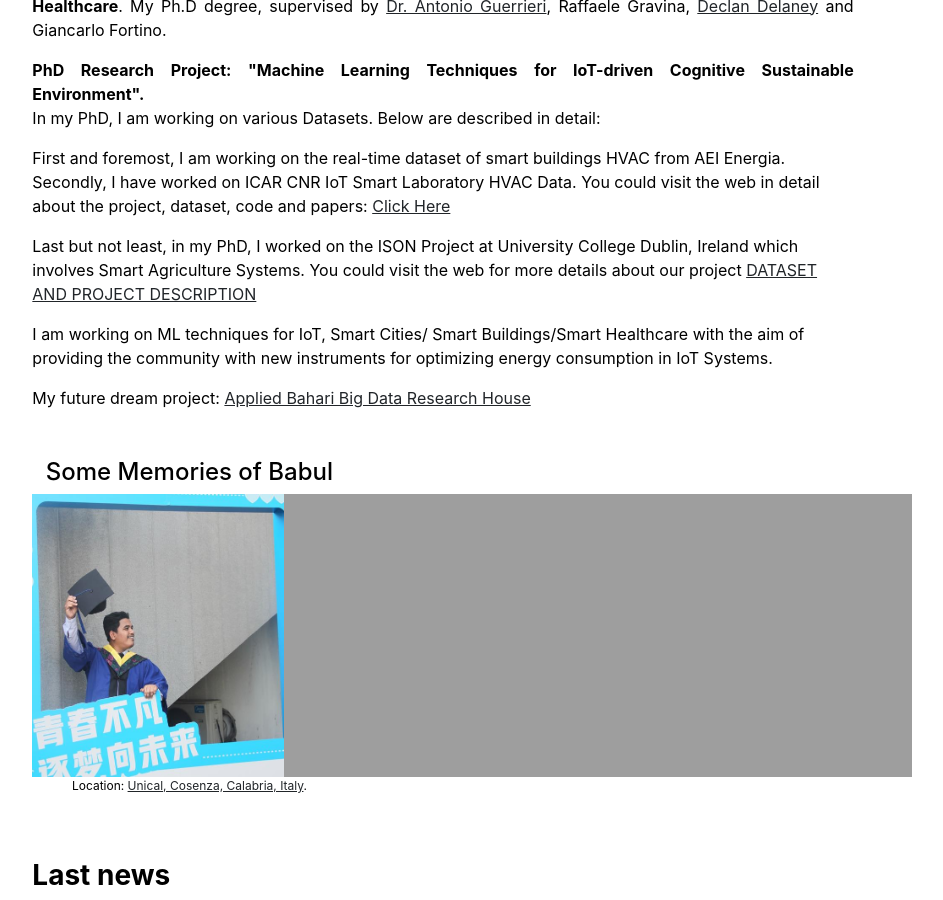
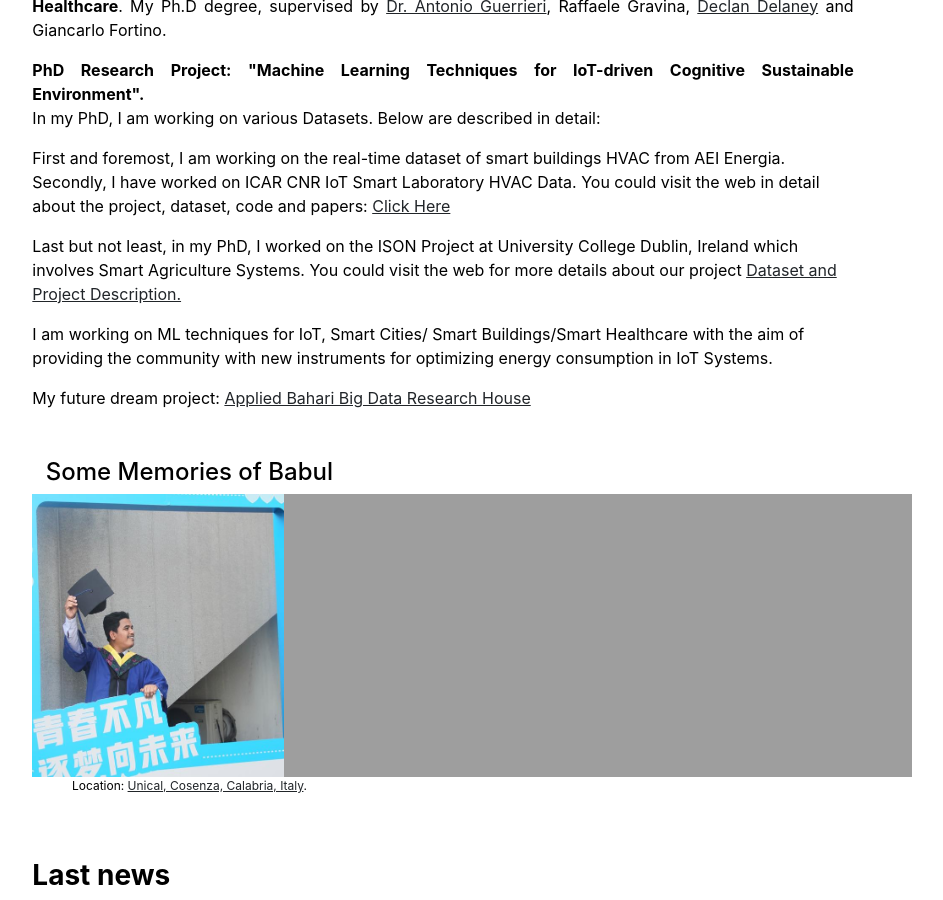
Before and after one commit to babulcseian/babulcseian.github.io, a Jekyll site: the page built from index.md, in a window 1280 px wide and 900 px high, scrolled down 509 px. Shown: the whole window, without its empty margins (197-1140 px from the left). Built offline with Jekyll 4.4.1, drawn with Linux system fonts in a browser that asks for light colours; a style sheet for code colours, icons or effects is not loaded.

Commit message:
Update home.html

```diff
--- a/_layouts/home.html
+++ b/_layouts/home.html
@@ -27,7 +27,7 @@ In my PhD, I am working on various Datasets. Below are described in detail: </p>
 First and foremost, I am working on the real-time dataset of smart buildings HVAC from AEI Energia. Secondly, I have worked on ICAR CNR IoT Smart Laboratory HVAC Data.
 You could visit the web in detail about the project, dataset, code and papers: <a class="other" href='https://github.com/babulcseian/babulcseian.github.io/tree/101c10e142d24083d97e8259c4d06306fd4cf708/PhD%20Dataset'> Click Here</a></p>
 Last but not least, in my PhD, I worked on the ISON Project at University College Dublin, Ireland which involves Smart Agriculture Systems.
-You could visit the web  for more details about our project <a class="other" href='https://babulcseian.github.io/soil_sensors_data/'> DATASET AND PROJECT DESCRIPTION</a> </p>
+You could visit the web  for more details about our project <a class="other" href='https://babulcseian.github.io/soil_sensors_data/'> Dataset and Project Description.</a> </p>
 I am working on ML techniques for IoT, Smart Cities/ Smart Buildings/Smart Healthcare with the aim of providing the community with new instruments for optimizing energy consumption in IoT Systems.</p>
 My future dream project: <a class="other" href='https://babulcseian.github.io/lab'>Applied Bahari Big Data Research House</a>
   </div>
```
